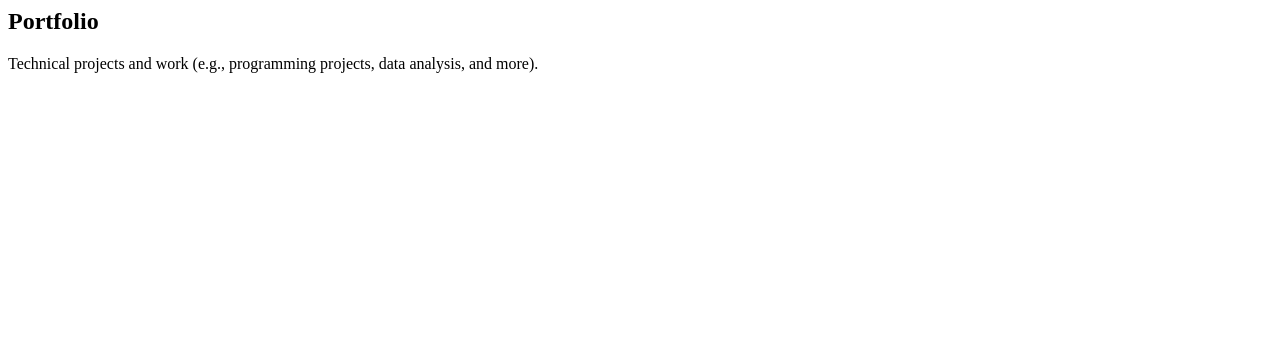
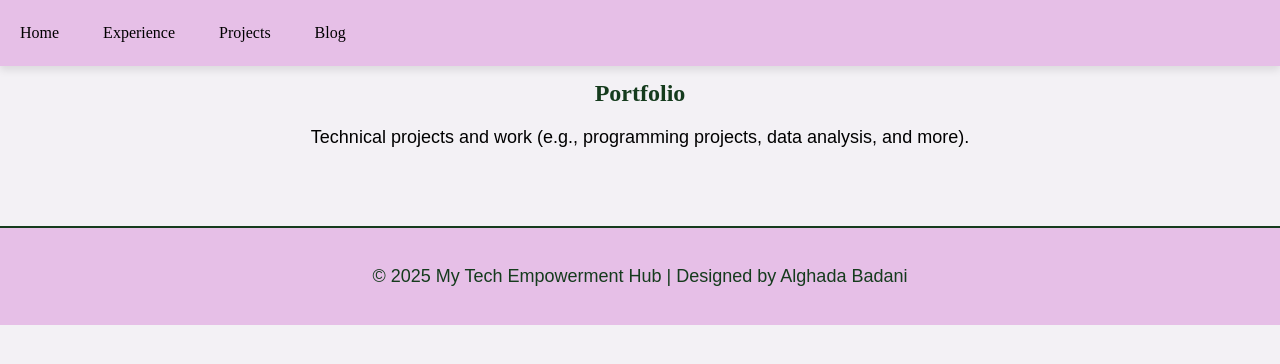
Before and after one commit to Alghada03/techhub, a plain HTML site: page projects.html in a window 1280 px wide. Drawn offline with Linux system fonts and the light colour scheme.

Commit message:
Update projects.html

```diff
--- a/projects.html
+++ b/projects.html
@@ -1,6 +1,27 @@
+<!DOCTYPE html>
+<html>
+<head>
+    <meta charset="utf-8">
+    <title>Projects</title>
+    <link rel="stylesheet" href="styles.css">
+</head>
+<body>
 
+    <nav>
+        <a href="index.html">Home</a>
+        <a href="experience.html">Experience</a>
+        <a href="projects.html">Projects</a>
+        <a href="blog.html">Blog</a>
+    </nav>
 
     <section id="projects">
         <h2>Portfolio</h2>
         <p>Technical projects and work (e.g., programming projects, data analysis, and more).</p>
     </section>
+
+    <footer>
+        <p>© 2025 My Tech Empowerment Hub | Designed by Alghada Badani</p>
+    </footer>
+
+</body>
+</html>
```
